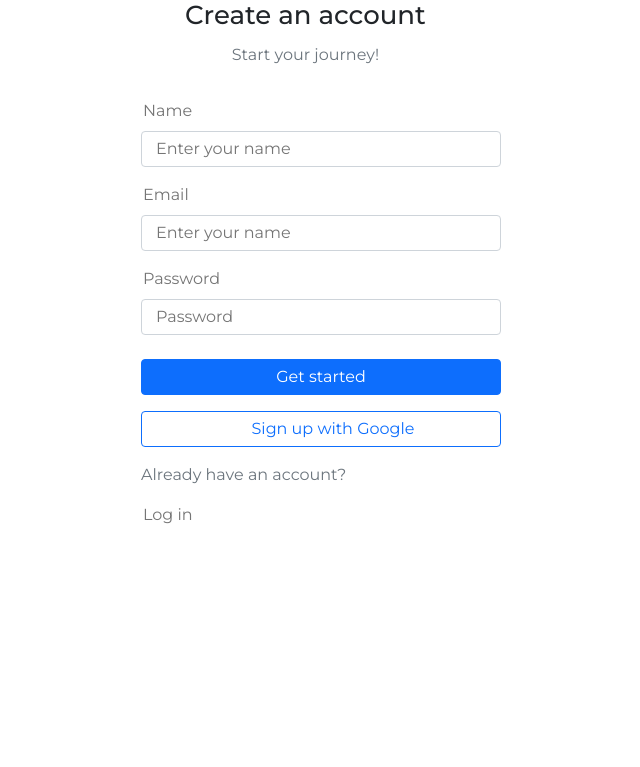
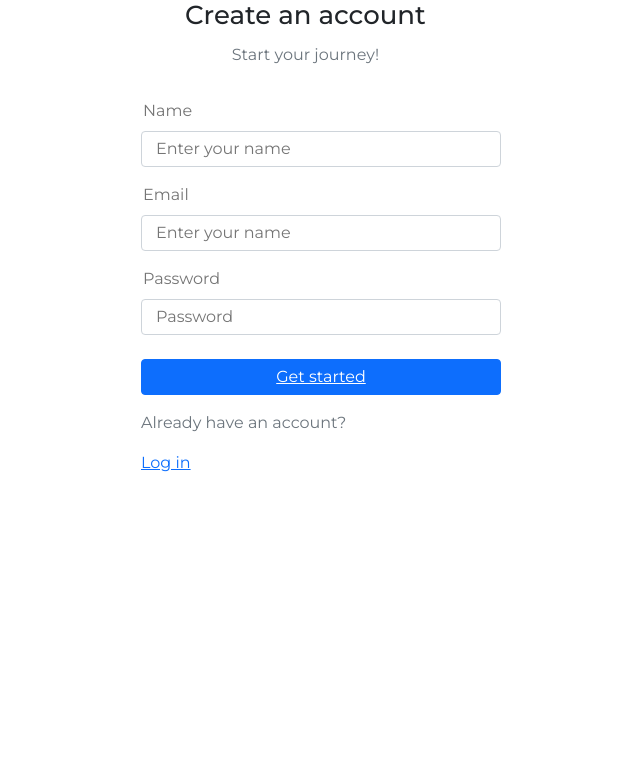
Before and after one commit to IvanBondarenkoIT/unite_together_django_website, a Django app: page /accounts/register/ in a window 1280 px wide. Shown: the part 249-1016 px from the top of the page, without its empty margins (319-959 px from the left). Run offline with Django 5.2, Linux system fonts and the light colour scheme; parts of the project's set-up code (start-up, migrations or seed data) failed here and were passed over; some libraries are stand-ins or nearby versions; grey boxes are pictures that could not be loaded.

Commit message:
added: sing up page navigation

```diff
--- a/templates/accounts/new/signup.html
+++ b/templates/accounts/new/signup.html
@@ -165,7 +165,7 @@
                 </div>
               </div>
               <div class="text34">
-                <div class="width-icon">Get started</div>
+                <a class="width-icon" href="{% url 'home' %}">Get started</a>
               </div>
               <div class="icon-21">
                 <div class="width-change-size-here13">
@@ -185,33 +185,33 @@
                 </div>
               </div>
             </button>
-            <button class="buttonmediumprimarytruenor1">
-              <div class="icon9">
-                <div class="width-change-size-here14">
-                  <div class="ignore70"></div>
-                  <div class="ignore71"></div>
-                </div>
-                <div class="icon-wrapper-h14">
-                  <div class="height-change-size-here14">
-                    <div class="ignore72"></div>
-                    <div class="ignore73"></div>
-                  </div>
-                  <img
-                    class="icon-wrapper23"
-                    alt=""
-                    src="./public/iconwrapper-8@2x.png"
-                  />
-                </div>
-              </div>
-              <div class="text35">
-                <div class="button3">Sign up with Google</div>
-              </div>
-            </button>
+{#            <button class="buttonmediumprimarytruenor1">#}
+{#              <div class="icon9">#}
+{#                <div class="width-change-size-here14">#}
+{#                  <div class="ignore70"></div>#}
+{#                  <div class="ignore71"></div>#}
+{#                </div>#}
+{#                <div class="icon-wrapper-h14">#}
+{#                  <div class="height-change-size-here14">#}
+{#                    <div class="ignore72"></div>#}
+{#                    <div class="ignore73"></div>#}
+{#                  </div>#}
+{#                  <img#}
+{#                    class="icon-wrapper23"#}
+{#                    alt=""#}
+{#                    src="./public/iconwrapper-8@2x.png"#}
+{#                  />#}
+{#                </div>#}
+{#              </div>#}
+{#              <div class="text35">#}
+{#                <div class="button3">Sign up with Google</div>#}
+{#              </div>#}
+{#            </button>#}
 
               <div class="texttext3">
                 <div class="text36">Already have an account?</div>
               </div>
-              <input class="texttext4" placeholder="Log in" type="text" />
+              <a class="texttext4" href="{% url 'login' %}">Log in</a>
 
           </div>
         </div>
--- a/templates/includes/new/footer.html
+++ b/templates/includes/new/footer.html
@@ -187,18 +187,3 @@
         }
     });
     </script>
-
-    <script>
-        // Save scroll position before navigating away
-        window.onbeforeunload = function() {
-            sessionStorage.setItem('scrollPosition', window.scrollY);
-        };
-
-        // Restore scroll position on page load
-        window.onload = function() {
-            var scrollPosition = sessionStorage.getItem('scrollPosition');
-            if (scrollPosition !== null) {
-                window.scrollTo(0, parseInt(scrollPosition));
-            }
-        };
-    </script>
```
Also changed, not shown: templates/events/events_index.html (+15 -0 lines), templates/projects/projects.html (+15 -0 lines).
